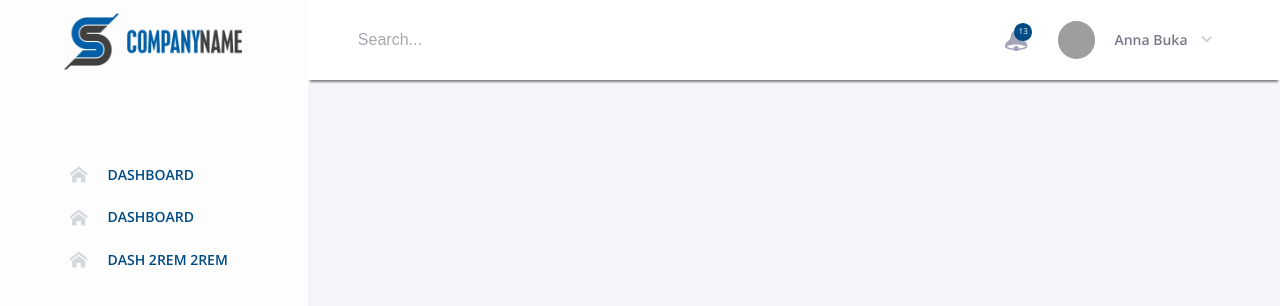
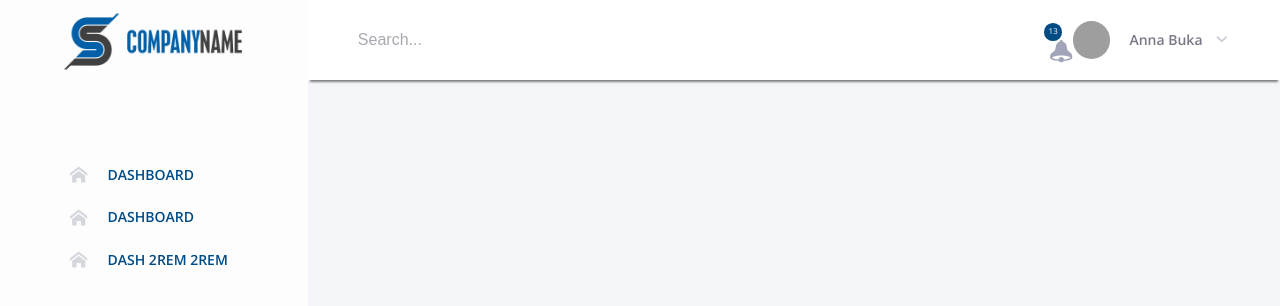
Before and after one commit to bashiroglu/learning-front-end-withprojects, a website: page students manager/index.html in a window 1280 px wide. Drawn offline with nearby package versions, Linux system fonts and the light colour scheme; grey boxes are pictures that could not be loaded.

Commit message:
add some changes

```diff
--- a/students manager/sass/_components.scss
+++ b/students manager/sass/_components.scss
@@ -59,11 +59,14 @@
   align-items: center;
 
   & > * {
-    padding: 0 1.5rem;
-    cursor: pointer;
+    // padding: 0 1.5rem;
+    // cursor: pointer;
     height: 100%;
-    display: flex;
-    align-items: center;
+    // display: flex;
+    // align-items: center;
+  }
+  & > *:hover {
+    background-color: #797888;
   }
   &__icon-box {
     position: relative;
@@ -117,6 +120,5 @@
     width: 1.75rem;
     border-radius: 200px;
     fill: #cfcfd9;
-
   }
 }
--- a/students manager/sass/_layout.scss
+++ b/students manager/sass/_layout.scss
@@ -9,8 +9,9 @@
     min-height: 100vh;
   }
   .header {
+    font-size: 1.4rem;
+    height: 7rem;
     background: var(--color-white);
-    height: 5vh;
     padding: 4rem 5rem;
     // text-align: center;
     align-items: center;
@@ -18,6 +19,7 @@
     display: flex;
     flex: 0 1 82%;
     box-shadow: 0 4px 2px -2px gray;
+
   }
 
 }
```
Also changed, not shown: students manager/css/style.css.
